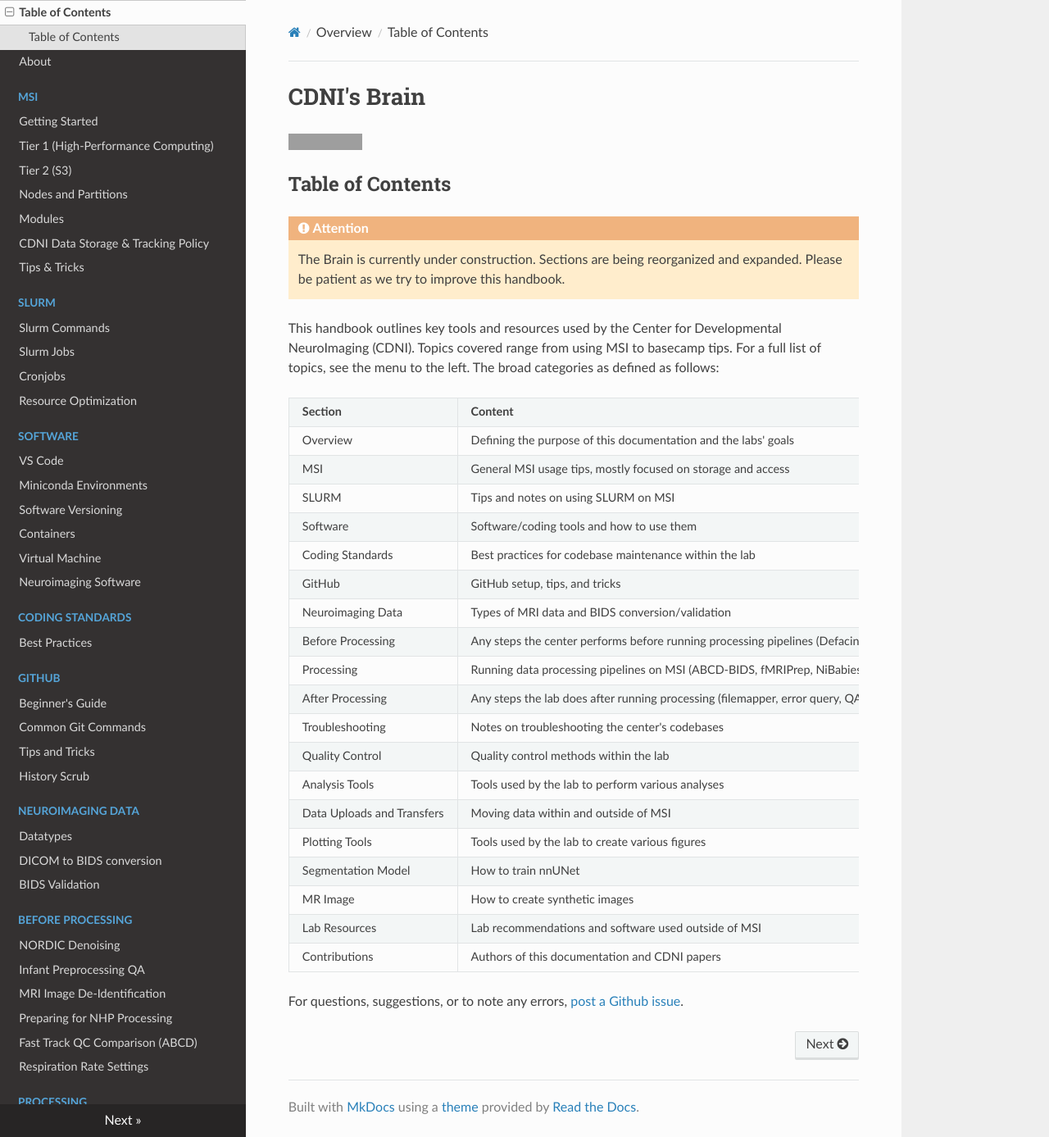
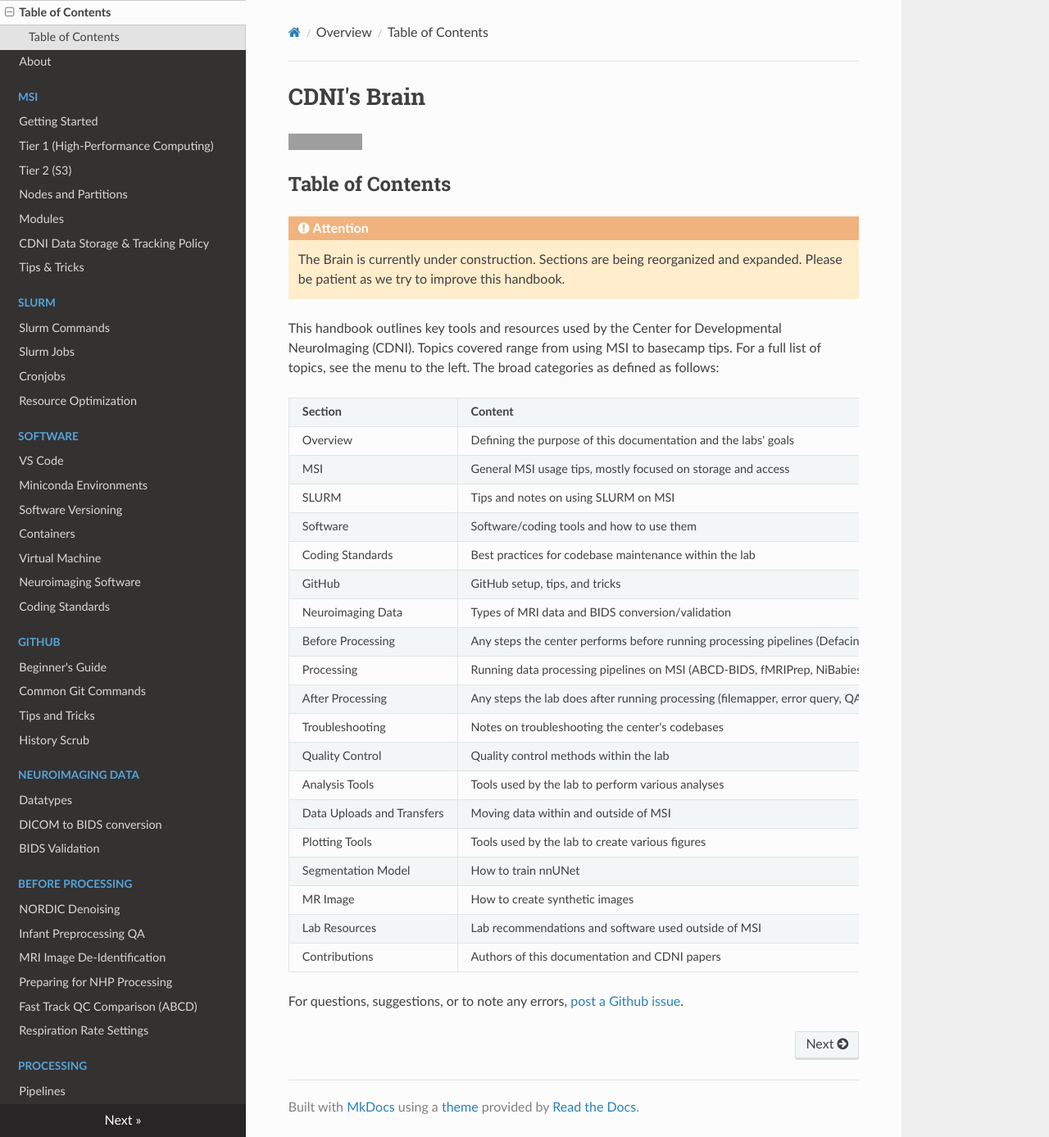
Before and after one commit to DCAN-Labs/cdni-brain, an MkDocs documentation site: the page built from docs/index.md, in a window 1280 px wide and 1387 px high. Shown: the whole window at 82% size. Built offline with MkDocs 1.6.1, drawn with Linux system fonts in a browser that asks for light colours; nearby versions of some CDN libraries; grey boxes are pictures that could not be loaded.

Commit message:
mv coding practices to software

```diff
--- a/mkdocs.yml
+++ b/mkdocs.yml
@@ -46,8 +46,7 @@ nav:
       - Containers: containers.md
       - Virtual Machine: vm.md
       - Neuroimaging Software: workbench.md
-  - Coding Standards:
-      - Best Practices: coding-practices.md
+      - Coding Standards: coding-practices.md
   - GitHub:
       - Beginner's Guide: github-quick-guide.md
       - Common Git Commands: git-commands.md
```
